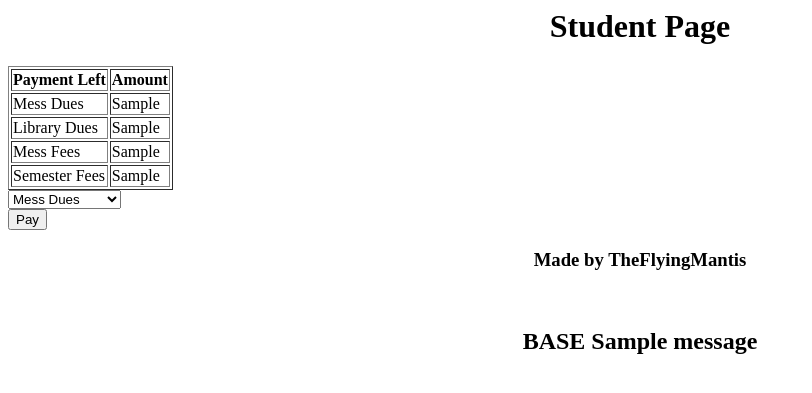
After one commit to theflyingmantis/registration, a Django app: template app/templates/app/student.html in a window 1280 px wide. The commit adds this page. Shown: the top 393 px of the page, without its empty margins (0-812 px from the left). Run offline with Django 3.2, Linux system fonts and the light colour scheme; the template is opened without the code that fills it: most values are stand-ins (such as "Sample title", 1, 10 or a date in 2020); one stand-in notice (Sample message) is shown; parts of the project's set-up code (start-up, migrations or seed data) failed here and were passed over.

Commit message:
Payment portal added

```diff
--- a/app/templates/app/base.html
+++ b/app/templates/app/base.html
@@ -5,10 +5,18 @@
 
 </head>
 <body>
+
 {% block content %}{% endblock %}
 <center>
-<h2>Made by TheFlyingMantis<br>
-</h2>
+<h3>Made by TheFlyingMantis<br>
+</h3><br>
+<h2>{% if messages %}
+<div class="messages">BASE
+    {% for message in messages %}
+    {{ message }}<br>
+    {% endfor %}
+</div>
+{% endif %}</h2>
 </center>
 </body>
 </html>
--- /dev/null
+++ b/app/templates/app/student.html
@@ -0,0 +1,67 @@
+{% extends "app/base.html" %}
+{% block content %}
+	<center><h1>Student Page</h1></center>
+	<table border=1>
+	<tr><th>Payment Left</th><th>Amount</th></tr>
+		{%if mess_dues %}
+		<tr>
+			<td>Mess Dues</td>
+			<td>{{mess_dues}}</td>
+		</tr>
+		{%endif%}
+		{%if lib_dues%}
+		<tr>
+			<td>Library Dues</td>
+			<td>{{lib_dues}}</td>
+		</tr>
+		{%endif%}
+		{%if mess_fees %}
+		<tr>
+			<td>Mess Fees</td>
+			<td>{{mess_fees}}</td>
+		</tr>
+		{%endif%}
+		{%if reg_fees %}
+		<tr>
+			<td>Semester Fees</td>
+			<td>{{reg_fees}}</td>
+		</tr>
+		{%endif%}
+	</table>
+	<script>
+
+function storeInSession(){
+    window.sessionStorage['submit'] = 'a';
+}
+
+function checkSubmitStatus(){
+    if(window.sessionStorage['submit']){
+        window.sessionStorage['submit'] = '';
+        location.reload();
+    }
+}
+checkSubmitStatus();
+	</script>
+	{%if mess_dues or lib_dues or reg_fees or mess_fees %}
+		<form method="POST" name="fees" onsubmit="storeInSession()">
+		{% csrf_token %}
+			<select name="type" required>
+			{%if mess_dues %}
+			<option value="mess_dues">Mess Dues</option>
+		    {%endif%}
+		    {%if mess_fees %}
+		     <option value="mess_fees">Mess Fees</option>
+		     {%endif%}
+		    {%if lib_dues %}
+		    <option value="lib_dues">Library Dues</option>
+		    {%endif%}
+		    {%if reg_fees %}
+		    <option value="reg_fees">Semester Fees</option>
+		    {%endif%}
+		    		<!-- Also Can look for Radio Buttons here . See later-->
+		  </select><br>
+		  <input type="submit" value="Pay">
+		</form>
+	{%endif%}
+
+{%endblock%}
--- a/app/urls.py
+++ b/app/urls.py
@@ -4,5 +4,8 @@ from . import views
 
 urlpatterns = [
     url(r'^$', views.index, name='index'),
-    url(r'^student',views.student,name='student')
+    url(r'^studentp',views.studentp,name='studentp'),
+    url(r'^logout_s',views.logout_s,name='logout_s'),
+    url(r'^logout_f',views.logout_f,name='logout_f'),
+    url(r'^studentc',views.studentc,name='studentc'),
 ]
```
Also changed, not shown: app/models.py (+4 -3 lines), app/templates/app/index.html (+12 -5 lines), app/views.py (+62 -10 lines), app/migrations/0001_initial.py, db.sqlite3, 6 other files.
